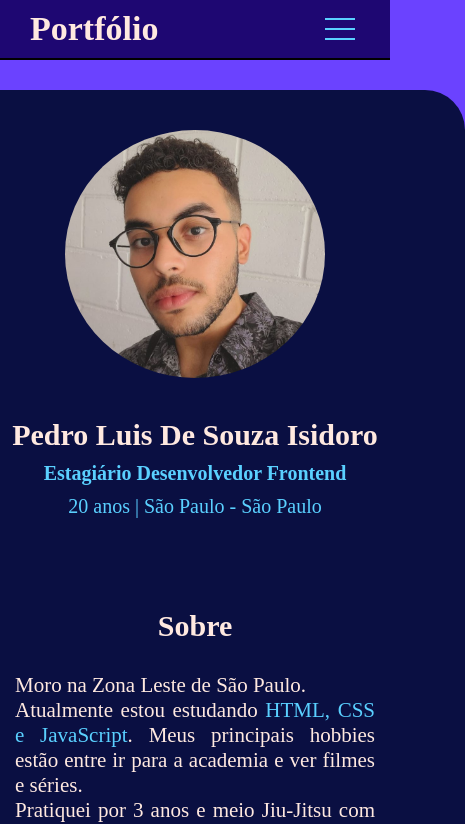
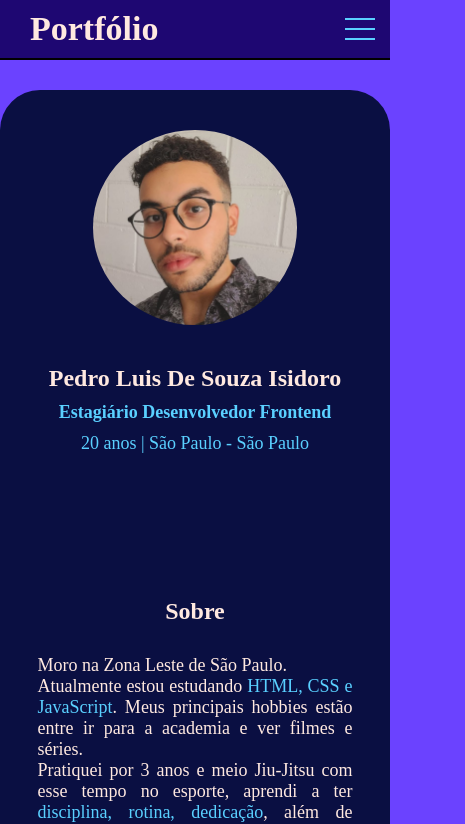
Before and after one commit to pedro-isidoro/portfolio, a React (Vite) app: page / in a window 390 px wide. Shown: the top 824 px of the page, 465 px wide, since content can reach past the window. Built offline with nearby package versions, Linux system fonts and the light colour scheme.

Commit message:
Responsive atualizado até 426px, menores ainda não

```diff
--- a/src/components/nav-bar/navbar.css
+++ b/src/components/nav-bar/navbar.css
@@ -100,7 +100,7 @@
         width: 18rem;
         padding: 20px;
         margin-top: 2.2rem;
-        border-top-right-radius: 1.2rem;
+        border-top-right-radius: 4rem;
         background-color: var(--header-color);
     }
 
--- a/src/css/responsive.css
+++ b/src/css/responsive.css
@@ -6,13 +6,13 @@
 
 @media(max-width: 1537px){
     main{
-        height: 64rem;
+        height: 62rem;
     }
 }
 
 @media(max-width: 1367px){
     main{
-        height: 70rem;
+        height: 68rem;
     }
 }
 
@@ -30,7 +30,7 @@
 
 @media(max-width: 835px){
     main{
-        min-height: 104rem;
+        height: 104rem;
     }
 
     .main-card{
@@ -85,4 +85,58 @@
     }
 }
 
+@media(max-width: 426px){
+    .header input:checked ~ .menu{
+        margin-right: 0rem;
+    }
+
+    .header nav{
+        right: 0rem;
+    }
+
+    main{
+        height: 96rem;
+        margin-top: 3rem;
+    }
+
+    .main-card{
+        width: 100%;
+        border-end-start-radius: 0rem;
+        border-end-end-radius: 0rem;
+    }
+
+    .about{
+        gap: 3rem;
+    }
+
+    .about .about-me{
+        width: 90%;
+    }
+
+    .about .about-text{
+        width: 90%;
+        height: 60%;
+        padding: 0;
+    }
+
+    .about .about-me h2{
+        font-size: 2.4rem;
+        margin-bottom: 1rem;
+    }
+
+    .about .about-me h3, .about .about-me p{
+        font-size: 1.8rem;
+        margin-bottom: 1rem;
+    }
+
+    .about .about-text h2{
+        font-size: 2.4rem;
+        margin-bottom: 3rem;
+    }
+
+    .about .about-text p, .about .about-text p span{
+        font-size: 1.8rem;
+    }
+}
+
 /* Parei de fazer o responsivo no 600px */
```
